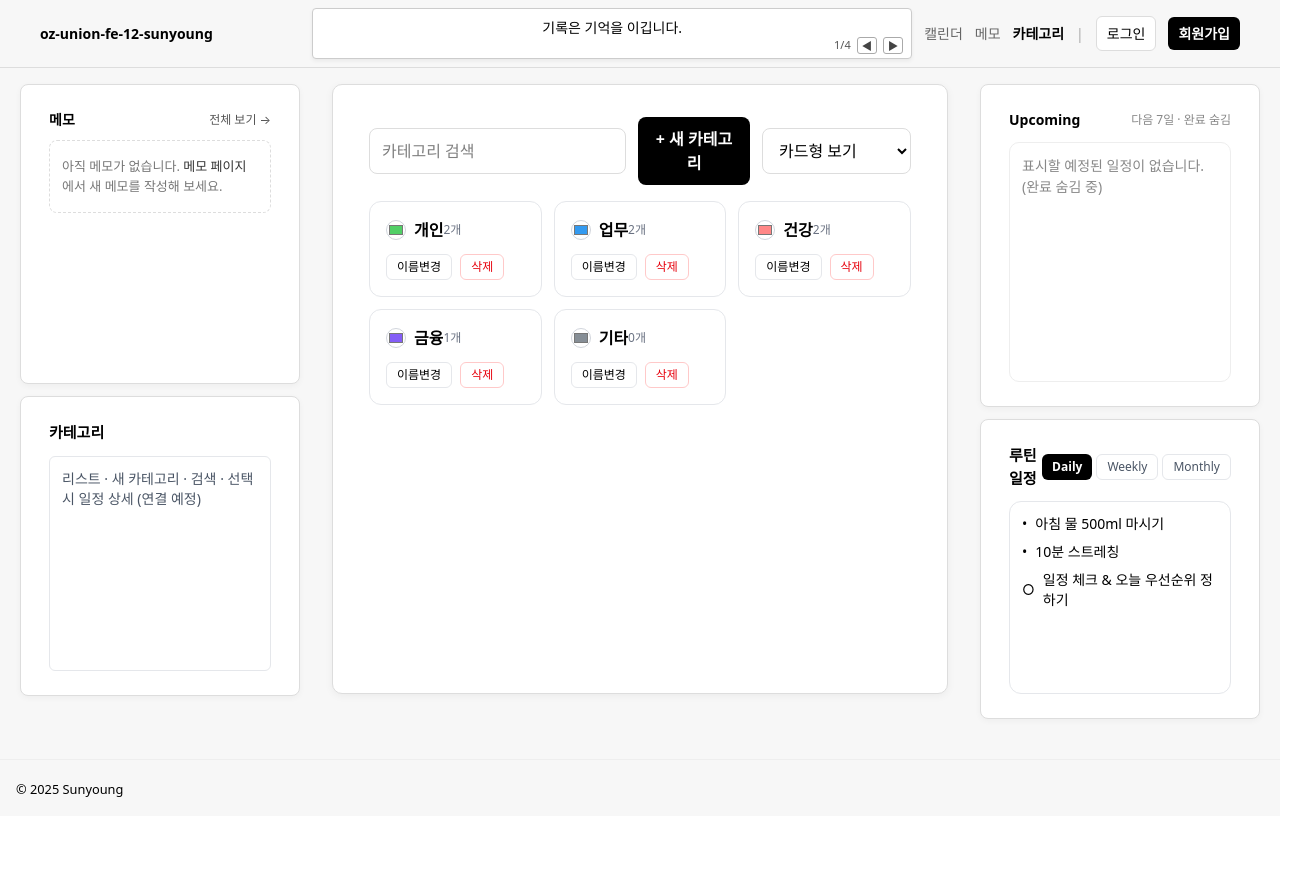
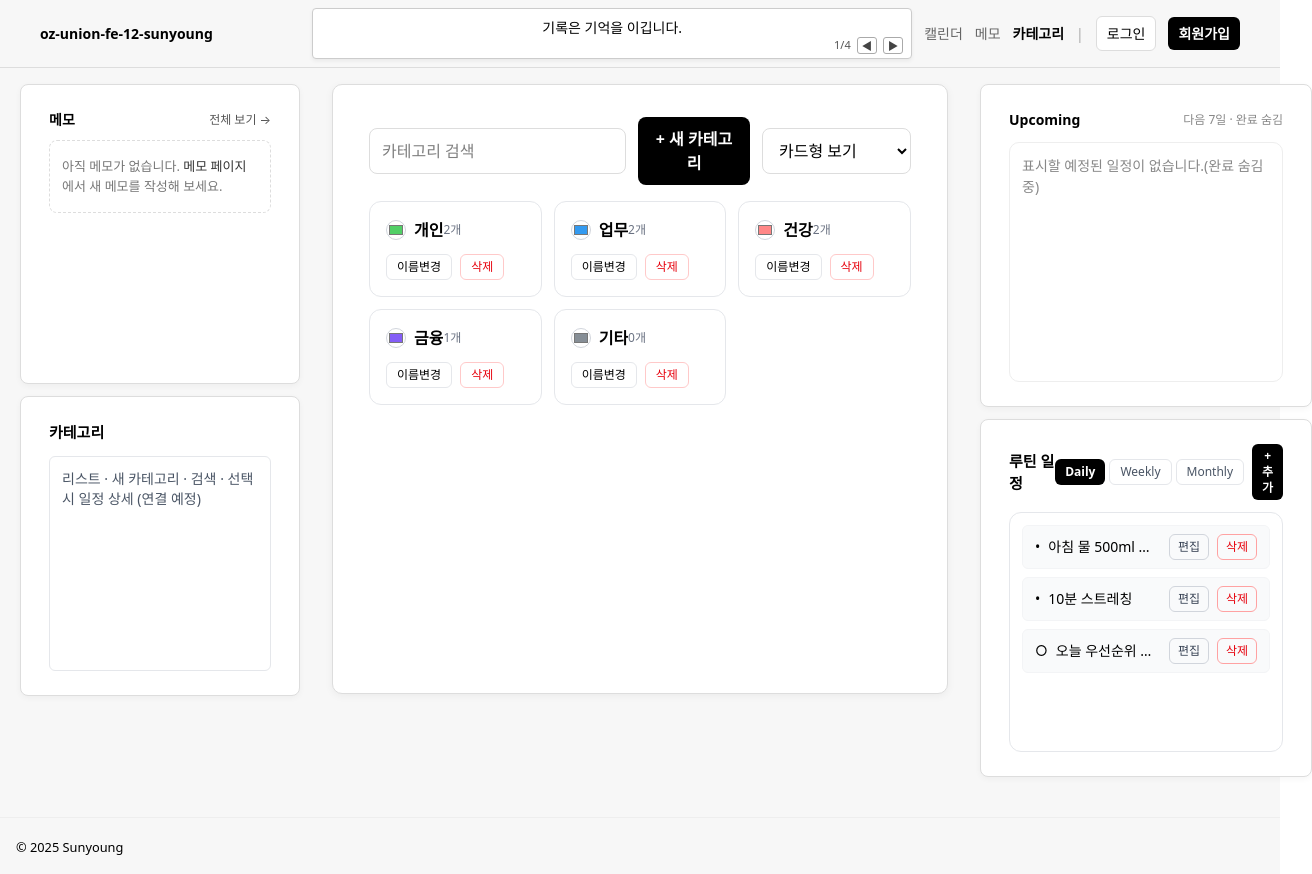
Before and after one commit to sunyoug3598/oz-union-fe-12-sunyoung, a React (Vite) app in the folder client/: page /categories in a window 1280 px wide. Shown: the whole page, 1312 px wide, since content can reach past the window. Before the commit the page ends 816 px from the top, so only its background shows below. Built offline with nearby package versions, Linux system fonts and the light colour scheme.

Commit message:
feat(routine): Daily/Weekly/Monthly 탭 + CRUD + localStorage 영속화

```diff
--- /dev/null
+++ b/client/src/app/store/routineStore.js
@@ -0,0 +1,60 @@
+import { create } from "zustand";
+
+// LS 키
+const LS_KEY = "solan.routines.v1";
+
+// 초기 데모 데이터
+const initial = [
+  { id: "d1", freq: "daily",   icon: "•", title: "아침 물 500ml 마시기" },
+  { id: "d2", freq: "daily",   icon: "•", title: "10분 스트레칭" },
+  { id: "d3", freq: "daily",   icon: "○", title: "오늘 우선순위 정하기" },
+  { id: "w1", freq: "weekly",  icon: "•", title: "주간 회고(일)" },
+  { id: "w2", freq: "weekly",  icon: "○", title: "가족 통화(수)" },
+  { id: "w3", freq: "weekly",  icon: "•", title: "집안일 몰아하기(토)" },
+  { id: "m1", freq: "monthly", icon: "★", title: "카드 결제 체크(25일)" },
+  { id: "m2", freq: "monthly", icon: "•", title: "구독 서비스 점검(말일)" },
+  { id: "m3", freq: "monthly", icon: "○", title: "월간 목표 리뷰(말일)" },
+];
+
+function loadLS() {
+  try {
+    const raw = localStorage.getItem(LS_KEY);
+    return raw ? JSON.parse(raw) : initial;
+  } catch {
+    return initial;
+  }
+}
+
+function saveLS(list) {
+  try {
+    localStorage.setItem(LS_KEY, JSON.stringify(list));
+  } catch {}
+}
+
+export const useRoutines = create((set, get) => ({
+  routines: loadLS(),
+
+  getByFreq: (freq) => get().routines.filter((r) => r.freq === freq),
+
+  addRoutine: (data) =>
+    set((state) => {
+      const id = data.id || String(Date.now());
+      const next = [...state.routines, { ...data, id }];
+      saveLS(next);
+      return { routines: next };
+    }),
+
+  updateRoutine: (id, patch) =>
+    set((state) => {
+      const next = state.routines.map((r) => (r.id === id ? { ...r, ...patch } : r));
+      saveLS(next);
+      return { routines: next };
+    }),
+
+  removeRoutine: (id) =>
+    set((state) => {
+      const next = state.routines.filter((r) => r.id !== id);
+      saveLS(next);
+      return { routines: next };
+    }),
+}));
--- /dev/null
+++ b/client/src/features/routine/components/RoutineEditModal.jsx
@@ -0,0 +1,104 @@
+import { useEffect, useState } from "react";
+import Modal from "../../../shared/components/Modal";
+import { STATUS_ICONS, getIconChar } from "../../../app/constants/uiTokens";
+
+export default function RoutineEditModal({ open, onClose, initial, onSubmit }) {
+  const isEdit = !!initial;
+  const [title, setTitle] = useState("");
+  const [freq, setFreq] = useState("daily"); // daily | weekly | monthly
+  const [icon, setIcon] = useState("•");
+
+  useEffect(() => {
+    if (!open) return;
+    if (isEdit) {
+      setTitle(initial?.title || "");
+      setFreq(initial?.freq || "daily");
+      setIcon(getIconChar(initial?.icon) || "•");
+    } else {
+      setTitle("");
+      setFreq("daily");
+      setIcon("•");
+    }
+  }, [open, isEdit, initial]);
+
+  const disabled = !title?.trim();
+
+  return (
+    <Modal
+      open={open}
+      onClose={onClose}
+      title={isEdit ? "루틴 수정" : "루틴 추가"}
+      footer={
+        <>
+          <button
+            onClick={onClose}
+            style={{ border: "1px solid #ccc", background: "#fff", borderRadius: 6, padding: "6px 10px", cursor: "pointer" }}
+          >
+            취소
+          </button>
+          <button
+            disabled={disabled}
+            onClick={() => {
+              if (disabled) return;
+              onSubmit?.({
+                id: initial?.id,
+                title: title.trim(),
+                freq,
+                icon: getIconChar(icon),
+              });
+            }}
+            style={{
+              border: "none",
+              background: disabled ? "#bbb" : "#000",
+              color: "#fff",
+              borderRadius: 6,
+              padding: "6px 12px",
+              cursor: disabled ? "not-allowed" : "pointer",
+              fontWeight: 700,
+            }}
+          >
+            {isEdit ? "저장" : "추가"}
+          </button>
+        </>
+      }
+    >
+      <div className="grid gap-3">
+        <Field label="아이콘">
+          <select value={icon} onChange={(e) => setIcon(e.target.value)} className="w-full rounded-md border border-gray-300 px-3 py-2">
+            {Object.values(STATUS_ICONS).map((opt) => (
+              <option key={opt.char} value={opt.char}>
+                {opt.char} {opt.label}
+              </option>
+            ))}
+          </select>
+        </Field>
+
+        <Field label="주기">
+          <select value={freq} onChange={(e) => setFreq(e.target.value)} className="w-full rounded-md border border-gray-300 px-3 py-2">
+            <option value="daily">Daily(매일)</option>
+            <option value="weekly">Weekly(매주)</option>
+            <option value="monthly">Monthly(매월)</option>
+          </select>
+        </Field>
+
+        <Field label="제목">
+          <input
+            value={title}
+            onChange={(e) => setTitle(e.target.value)}
+            placeholder="루틴 이름"
+            className="w-full rounded-md border border-gray-300 px-3 py-2"
+          />
+        </Field>
+      </div>
+    </Modal>
+  );
+}
+
+function Field({ label, children }) {
+  return (
+    <div className="flex items-center gap-3">
+      <div className="w-24 text-sm font-semibold text-gray-600">{label}</div>
+      <div className="flex-1">{children}</div>
+    </div>
+  );
+}
--- a/client/src/features/routine/components/RoutineWidget.jsx
+++ b/client/src/features/routine/components/RoutineWidget.jsx
@@ -1,43 +1,146 @@
-import { getIconColor } from "../../../app/constants/uiTokens";
+import { useState } from "react";
+import { getIconChar, getIconColor } from "../../../app/constants/uiTokens";
+import { useRoutines } from "../../../app/store/routineStore";
+import RoutineEditModal from "./RoutineEditModal";
 
 export default function RoutineWidget() {
-  // 목업 루틴 (아이콘은 상태 아이콘 표준 사용: •=할 일, ○=이벤트, ★=중요 등)
-  const daily = [
-    { icon: "•", title: "아침 물 500ml 마시기" },
-    { icon: "•", title: "10분 스트레칭" },
-    { icon: "○", title: "일정 체크 & 오늘 우선순위 정하기" },
-  ];
+  const [tab, setTab] = useState("daily"); // daily | weekly | monthly
+  const getByFreq = useRoutines((s) => s.getByFreq);
+  const addRoutine = useRoutines((s) => s.addRoutine);
+  const updateRoutine = useRoutines((s) => s.updateRoutine);
+  const removeRoutine = useRoutines((s) => s.removeRoutine);
+
+  const data = getByFreq(tab);
+
+  // 모달 상태
+  const [open, setOpen] = useState(false);
+  const [initial, setInitial] = useState(null);
+
+  const openCreate = () => {
+    setInitial({ freq: tab, icon: "•", title: "" });
+    setOpen(true);
+  };
+
+  const openEdit = (item) => {
+    setInitial(item);
+    setOpen(true);
+  };
+
+  const handleSubmit = (payload) => {
+    if (payload.id) {
+      updateRoutine(payload.id, payload);
+    } else {
+      addRoutine(payload);
+    }
+    setOpen(false);
+    setInitial(null);
+  };
 
   return (
     <div className="flex h-full flex-col gap-3">
+      {/* 헤더 */}
       <header className="flex items-center justify-between">
         <strong className="text-[15px]">루틴 일정</strong>
+        <div className="flex items-center gap-2">
           <div className="flex gap-1">
-          <button className="rounded-md bg-black px-2.5 py-1 text-xs font-semibold text-white">Daily</button>
-          <button className="rounded-md border border-gray-200 px-2.5 py-1 text-xs text-gray-600">Weekly</button>
-          <button className="rounded-md border border-gray-200 px-2.5 py-1 text-xs text-gray-600">Monthly</button>
+            <TabButton active={tab === "daily"} onClick={() => setTab("daily")}>
+              Daily
+            </TabButton>
+            <TabButton active={tab === "weekly"} onClick={() => setTab("weekly")}>
+              Weekly
+            </TabButton>
+            <TabButton active={tab === "monthly"} onClick={() => setTab("monthly")}>
+              Monthly
+            </TabButton>
+          </div>
+          <button
+            onClick={openCreate}
+            className="rounded-md bg-black px-2.5 py-1 text-xs font-semibold text-white"
+            title="루틴 추가"
+          >
+            + 추가
+          </button>
         </div>
       </header>
 
-      <div className="flex-1 rounded-xl border border-gray-200 bg-white p-3 text-sm">
-        <ul className="flex flex-col gap-2">
-          {daily.map((r, i) => (
-            <li key={i} className="flex items-center gap-2">
-              {/* ✅ 공통 아이콘 규격: 글리프 기준 색상/두께/크기 통일 */}
+      {/* 리스트 카드 */}
+      <div className="flex min-h-[240px] flex-1 flex-col rounded-xl border border-gray-200 bg-white p-3 text-sm">
+        {data.length === 0 ? (
+          <div className="flex flex-1 items-center justify-center text-gray-500">
+            등록된 루틴이 없습니다.
+          </div>
+        ) : (
+          <ul className="flex flex-1 flex-col gap-2 overflow-y-auto">
+            {data.map((r) => (
+              <li
+                key={r.id}
+                className="flex items-center justify-between gap-3 rounded-md border border-gray-100 bg-gray-50 px-3 py-2"
+              >
+                <div className="flex min-w-0 items-center gap-2">
                   <span
                     className="inline-block text-[14px] leading-none align-middle"
                     style={{
-                  color: getIconColor(r.icon),
-                  fontWeight: r.icon === "★" ? 700 : 400,
+                      color: getIconColor(getIconChar(r.icon)),
+                      fontWeight: getIconChar(r.icon) === "★" ? 700 : 400,
                     }}
+                    aria-hidden
                   >
-                {r.icon || "•"}
+                    {getIconChar(r.icon)}
                   </span>
-              <span>{r.title}</span>
+                  <span className="truncate">{r.title}</span>
+                </div>
+
+                <div className="flex shrink-0 items-center gap-2">
+                  <button
+                    onClick={() => openEdit(r)}
+                    className="rounded-md border border-gray-300 px-2 py-1 text-xs text-gray-700"
+                  >
+                    편집
+                  </button>
+                  <button
+                    onClick={() => removeRoutine(r.id)}
+                    className="rounded-md border border-red-300 px-2 py-1 text-xs text-red-600"
+                  >
+                    삭제
+                  </button>
+                </div>
               </li>
             ))}
           </ul>
+        )}
       </div>
+
+      {/* 추가/수정 모달 */}
+      <RoutineEditModal
+        open={open}
+        onClose={() => {
+          setOpen(false);
+          setInitial(null);
+        }}
+        initial={initial?.id ? initial : initial ? { ...initial, id: undefined } : null}
+        onSubmit={handleSubmit}
+      />
     </div>
   );
 }
+
+function TabButton({ active, onClick, children }) {
+  if (active) {
+    return (
+      <button
+        onClick={onClick}
+        className="rounded-md bg-black px-2.5 py-1 text-xs font-semibold text-white"
+      >
+        {children}
+      </button>
+    );
+  }
+  return (
+    <button
+      onClick={onClick}
+      className="rounded-md border border-gray-200 px-2.5 py-1 text-xs text-gray-600"
+    >
+      {children}
+    </button>
+  );
+}
```
Lines whose indentation alone changed are shown as unchanged.
